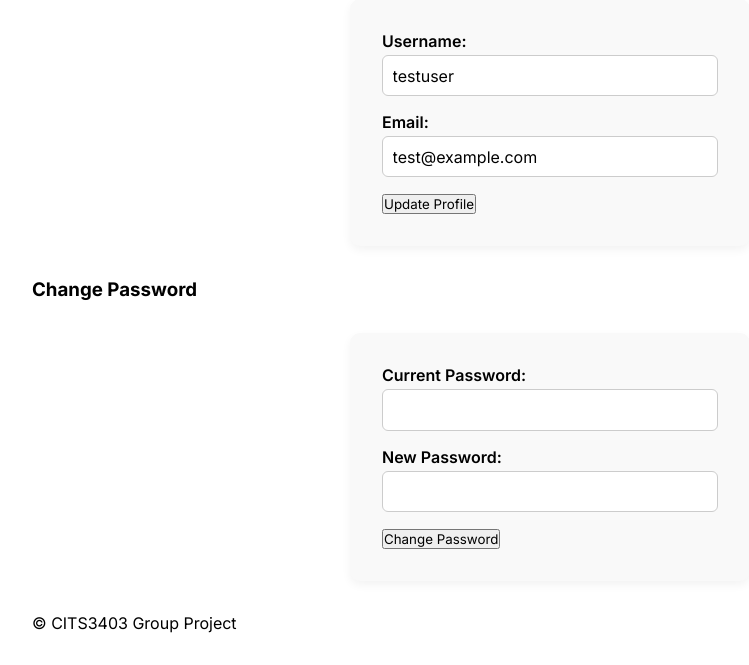
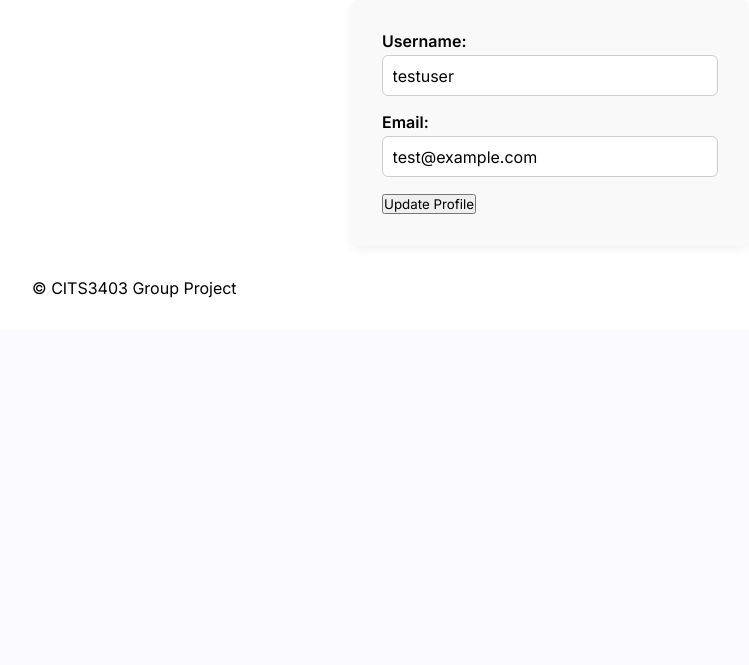
Before and after one commit to damien11zhang/CITS3403-Group-Project, a Flask app: page /profile in a window 1280 px wide. Shown: the part 547-1212 px from the top of the page, without its empty margins (90-839 px from the left). After the commit the page ends 845 px from the top, so only its background shows below. Run offline with Flask 3, Linux system fonts and the light colour scheme; a user stored in the database is signed in.

Commit message:
removed uneccesarry routing for change-password

```diff
--- a/project/templates/profile.html
+++ b/project/templates/profile.html
@@ -44,7 +44,7 @@
 
     <section class="account-settings">
         <h2>Account Settings</h2>
-        <form action="{{ url_for('edit_profile') }}" method="POST">
+        <form action="{{ url_for('profile') }}" method="POST">
             <label for="username">Username:</label>
             <input type="text" id="username" name="username" value="{{ user.username }}" required>
 
@@ -52,18 +52,6 @@
             <input type="email" id="email" name="email" value="{{ user.email }}" required>
 
             <button type="submit">Update Profile</button>
-        </form>
-
-        <h3>Change Password</h3>
-        <form action="{{ url_for('change_password') }}" method="POST">
-            <label for="current_password">Current Password:</label>
-            <input type="password" id="current_password" name="current_password" required>
-
-            <label for="new_password">New Password:</label>
-            <input type="password" id="new_password" name="new_password" required>
-
-            <button type="submit">Change Password</button>
-        </form>
     </section>
 
     <footer>
```
